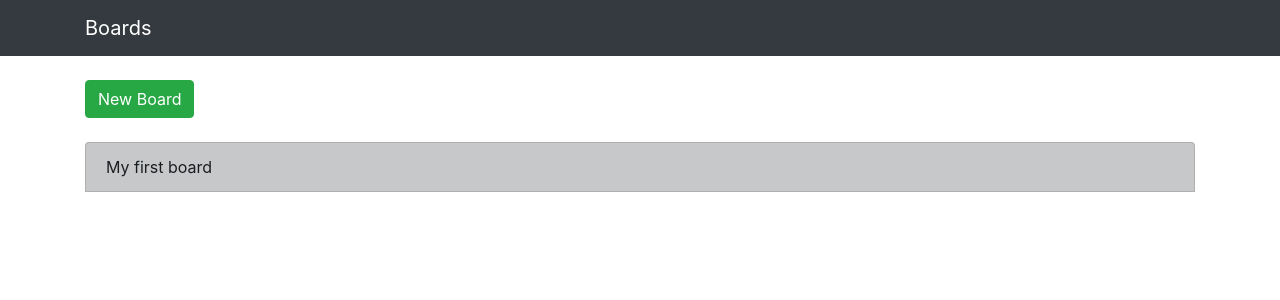
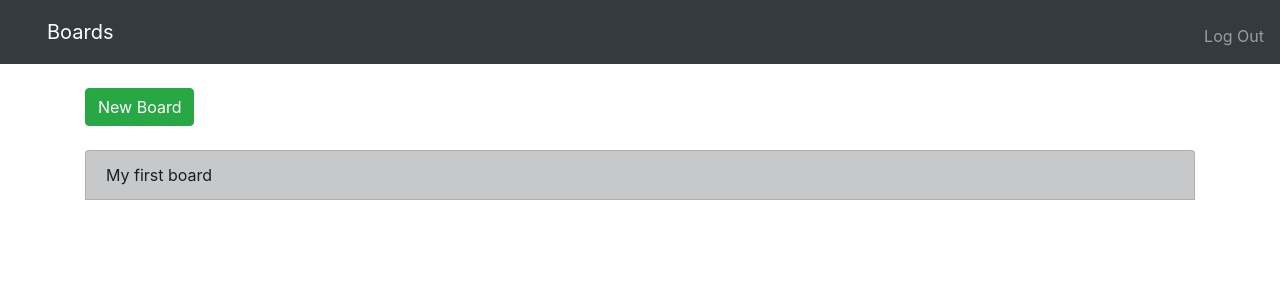
Before and after one commit to Abalmaz/Board_flask, a Flask app: page / in a window 1280 px wide. Shown: the top 300 px of the page. Run offline with Flask 2, Linux system fonts and the light colour scheme; a user stored in the database is signed in; data comes from the database, SQL or seed files in the repository; parts of the project's set-up code (start-up, migrations or seed data) failed here and were passed over; some libraries are stand-ins or nearby versions.

Commit message:
Show logout and register to view

```diff
--- a/app/routes.py
+++ b/app/routes.py
@@ -2,6 +2,7 @@ from flask import render_template, session, redirect, request, url_for
 from app import app, db
 from app.extention import login_required
 from app.models import User, Board, Comment
+
 
 @app.route('/')
 @login_required
@@ -84,6 +85,8 @@ def register():
     else:
         return render_template("register.html")
 
-@app.rout("/logout")
+@app.route("/logout")
 def logout():
-	pass
+    session.clear()
+
+    return redirect("/")
--- a/app/templates/layout.html
+++ b/app/templates/layout.html
@@ -3,9 +3,18 @@
 <link rel="stylesheet" href="https://maxcdn.bootstrapcdn.com/bootstrap/4.0.0-beta.2/css/bootstrap.min.css" integrity="sha384-PsH8R72JQ3SOdhVi3uxftmaW6Vc51MKb0q5P2rRUpPvrszuE4W1povHYgTpBfshb" crossorigin="anonymous">
 <link rel=stylesheet href=/static/style.css type=text/css>
     <nav class="navbar navbar-dark bg-dark">
-      <div class="container">
-        <a class="navbar-brand" href="/">Boards</a>
-      </div>
+	      <div class="container">
+	        <a class="navbar-brand" href="/">Boards</a>
+	      </div>
+		    {% if session["user_id"] %}
+		        <ul class="navbar-nav ml-auto mt-2">
+		            <li class="nav-item"><a class="nav-link" href="/logout">Log Out</a></li>
+		        </ul>
+		    {% else %}
+		        <ul class="navbar-nav ml-auto mt-2">
+		            <li class="nav-item"><a class="nav-link" href="/register">Register</a></li>
+		        </ul>
+		    {% endif %}
     </nav>
     <br>
   {% block body %}{% endblock %}
```
